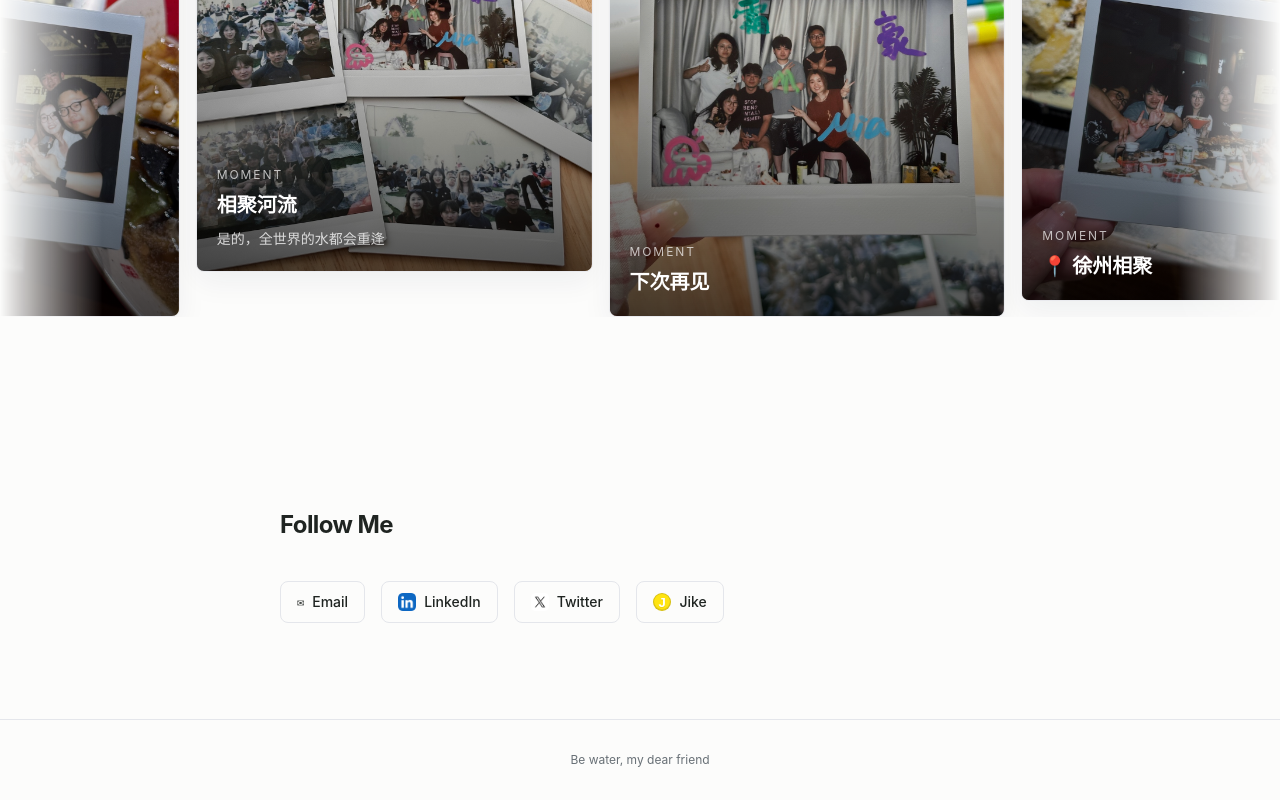
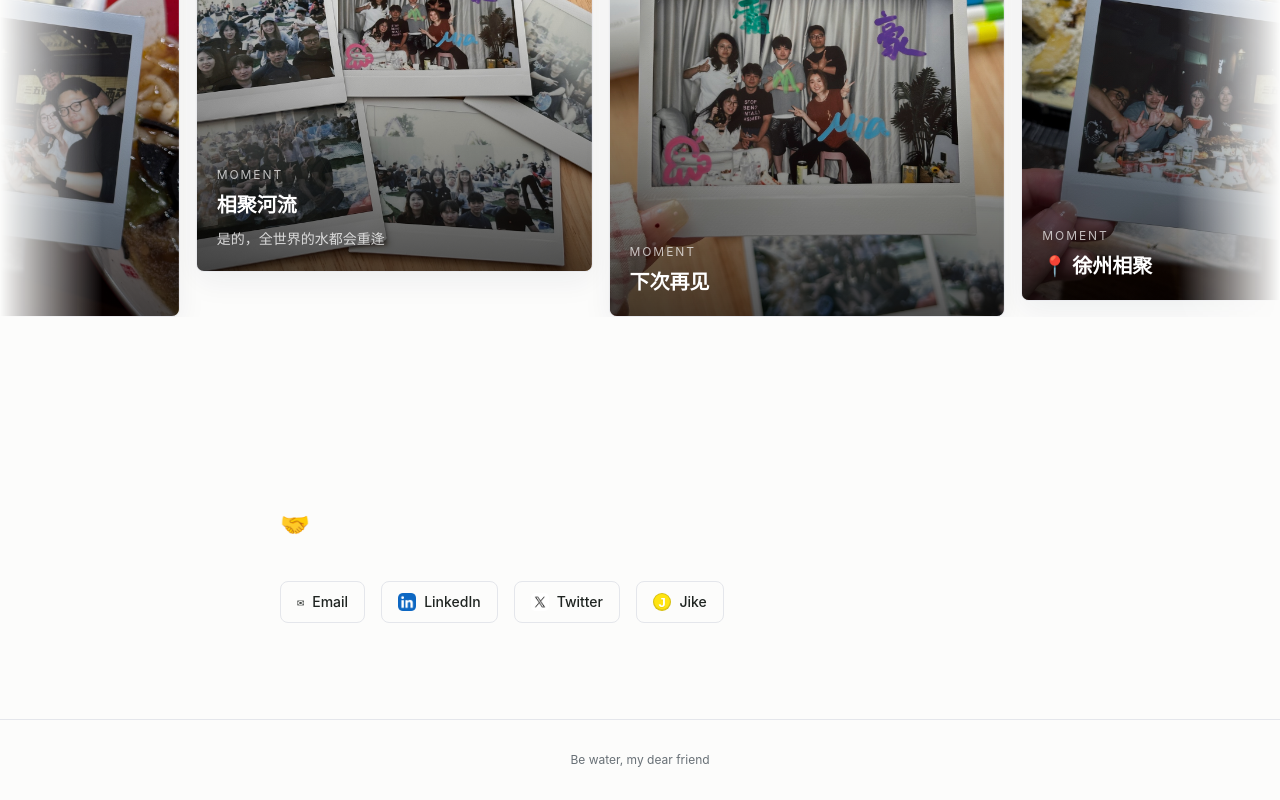
Before and after one commit to Mia-xia/hey-mia, a Next.js app: page / in a window 1280 px wide. Shown: the part 1876-2676 px from the top of the page. Built offline with nearby package versions, Linux system fonts and the light colour scheme; no server answers.

Commit message:
Change contact heading to handshake

```diff
--- a/components/Contact.tsx
+++ b/components/Contact.tsx
@@ -18,7 +18,7 @@
   return (
     <section id="contact" className="py-24">
       <div className="max-w-3xl mx-auto px-6">
-        <h2 className="text-2xl font-bold tracking-tight mb-10">Follow Me</h2>
+        <h2 className="text-2xl font-bold tracking-tight mb-10">🤝</h2>
         <div className="flex flex-wrap gap-4">
           {links.map((l) => (
             <a key={l.label} href={l.href} target={l.href.startsWith("mailto") ? undefined : "_blank"} rel="noopener noreferrer" className="flex items-center gap-2 px-4 py-2.5 rounded-lg border border-[var(--color-border)] hover:border-[var(--color-accent)] hover:text-[var(--color-accent)] transition-all text-sm font-medium">
```
